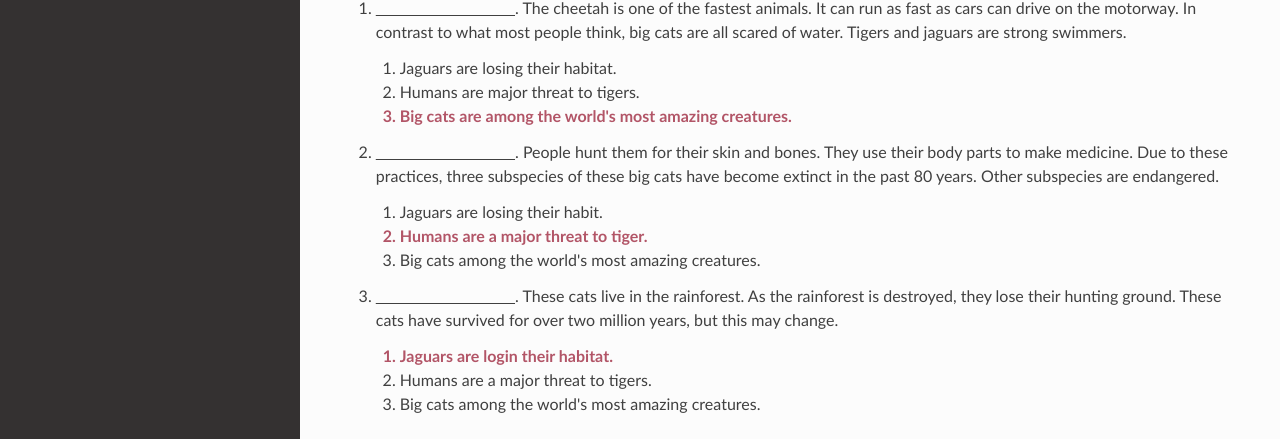
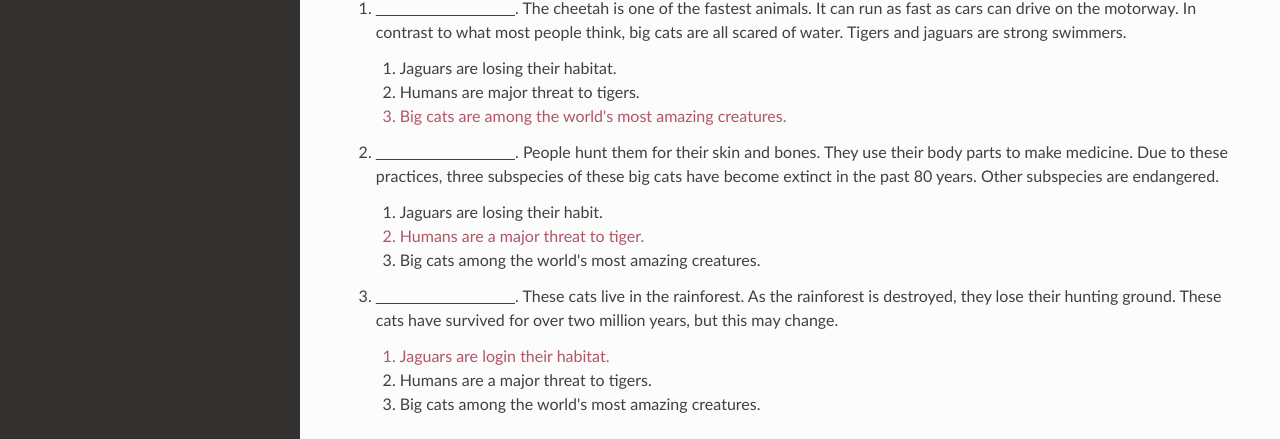
Before and after one commit to vpa24/ESL-47---Intermediate-Low-Integrated-Reading-Writing, a Sphinx documentation site: the page built from docs/source/unit1.md, in a window 1280 px wide and 1400 px high, scrolled down 3597 px. Shown: the part 794-1233 px from the top of the window. Built offline with Sphinx 7.4.7 and the Read the Docs theme 2.0.0, drawn with Linux system fonts in a browser that asks for light colours.

Commit message:
add bold class

```diff
--- a/docs/source/_static/css/custom.css
+++ b/docs/source/_static/css/custom.css
@@ -24,8 +24,11 @@
   padding: 8px;
 }
 
-.bold,
 strong {
   color: #b25567;
   font-weight: bold;
 }
+
+.bold {
+  color: #b25567;
+}
```
